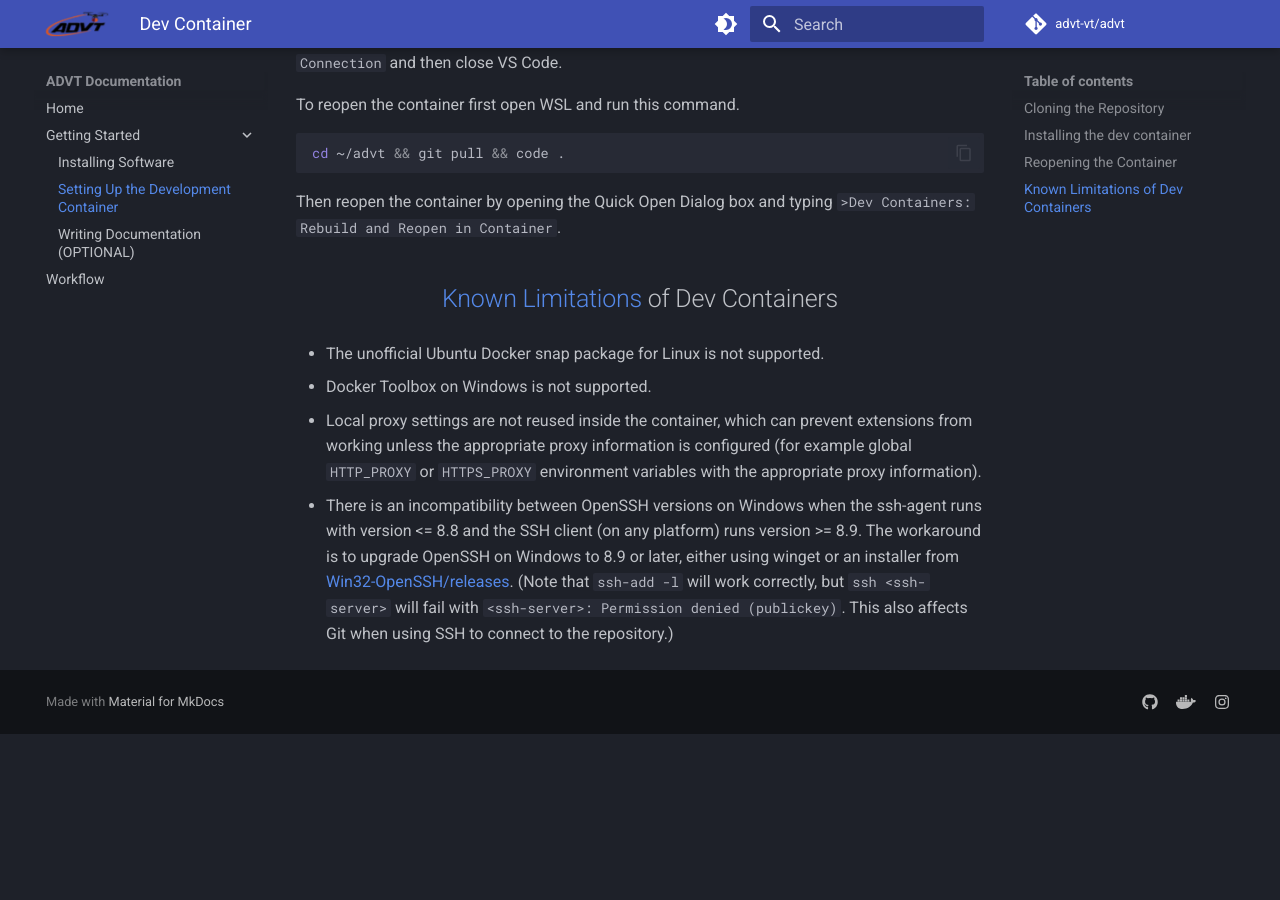
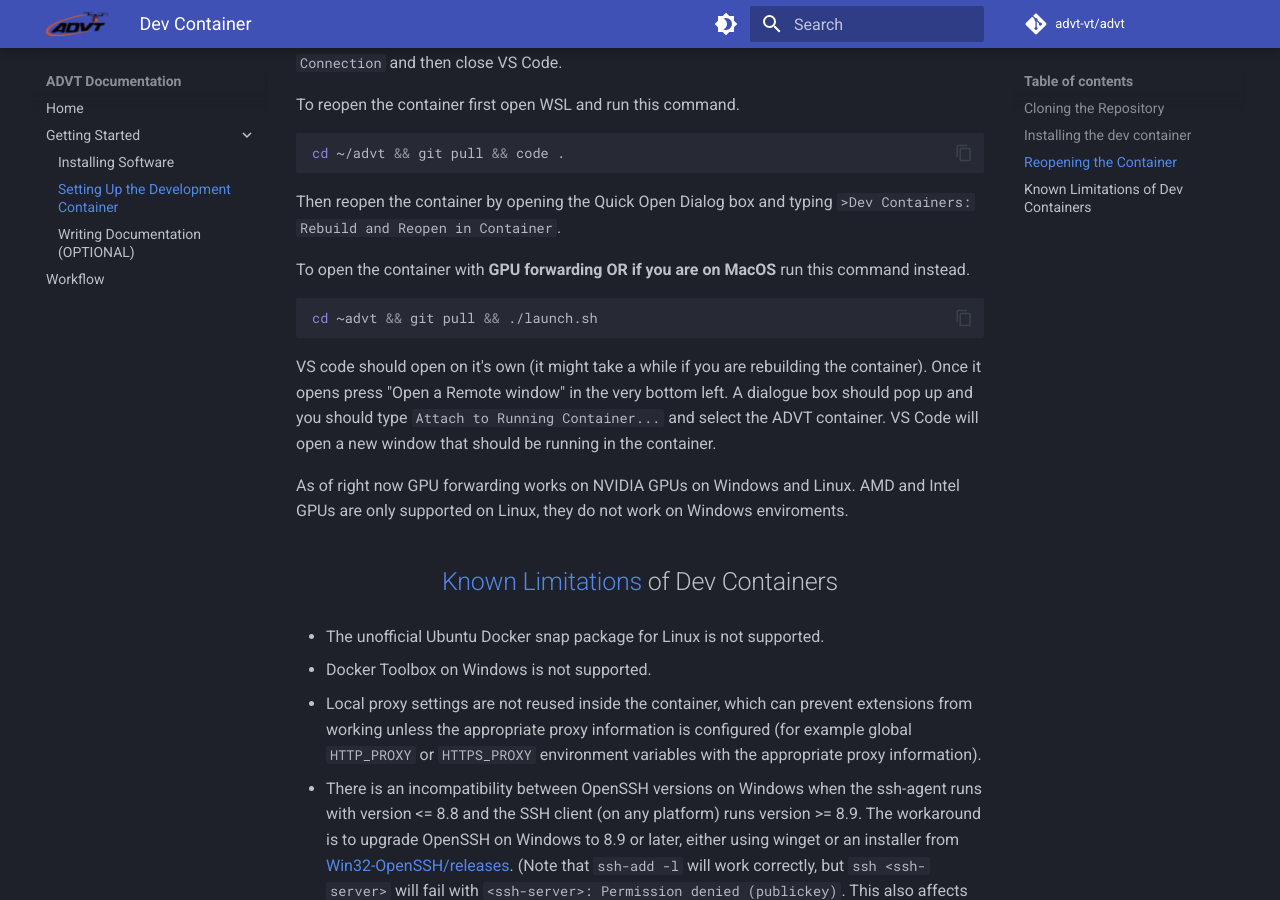
Before and after one commit to advt-vt/advt-vt.github.io, an MkDocs documentation site: the page built from docs/getting_started/setting_up_dev_container.md, in a window 1280 px wide and 900 px high, scrolled down 1649 px. Built offline with MkDocs 1.6.1 and Material for MkDocs 9.7.7, drawn with Linux system fonts in a browser that asks for light colours; comment, search, counter and statistics services are not loaded; before the commit the page ends 2383 px from its top, so only the background shows below that.

Commit message:
added inscrutctions for using GPU forwarding

````diff
--- a/docs/getting_started/setting_up_dev_container.md
+++ b/docs/getting_started/setting_up_dev_container.md
@@ -67,6 +67,15 @@ cd ~/advt && git pull && code .
 
 Then reopen the container by opening the Quick Open Dialog box and typing `>Dev Containers: Rebuild and Reopen in Container`.
 
+To open the container with **GPU forwarding OR if you are on MacOS** run this command instead.
+``` bash
+cd ~advt && git pull && ./launch.sh
+```
+VS code should open on it's own (it might take a while if you are rebuilding the container). Once it opens press "Open a Remote window" in the very bottom left. A dialogue box should pop up and you should type `Attach to Running Container...` and select the ADVT container. VS Code will open a new window that should be running in the container.
+
+As of right now GPU forwarding works on NVIDIA GPUs on Windows and Linux. AMD and Intel GPUs are only supported on Linux, they do not work on Windows enviroments.
+
+
 ## <p style="text-align: center;"> [Known Limitations](https://code.visualstudio.com/docs/devcontainers/containers#_known-limitations) of Dev Containers </p>
 
 * The unofficial Ubuntu Docker snap package for Linux is not supported.
````
